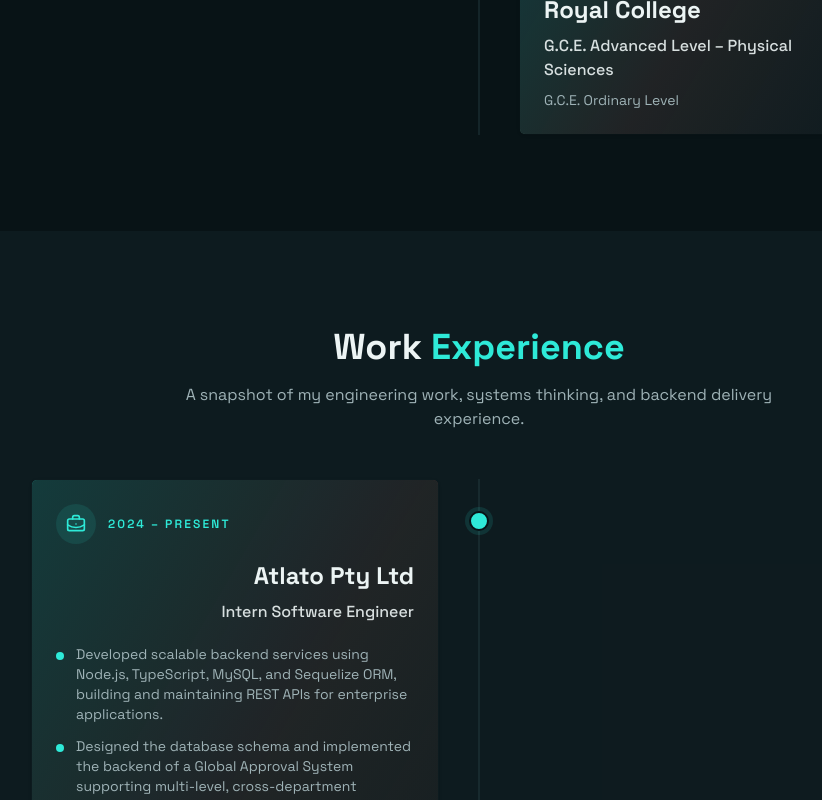
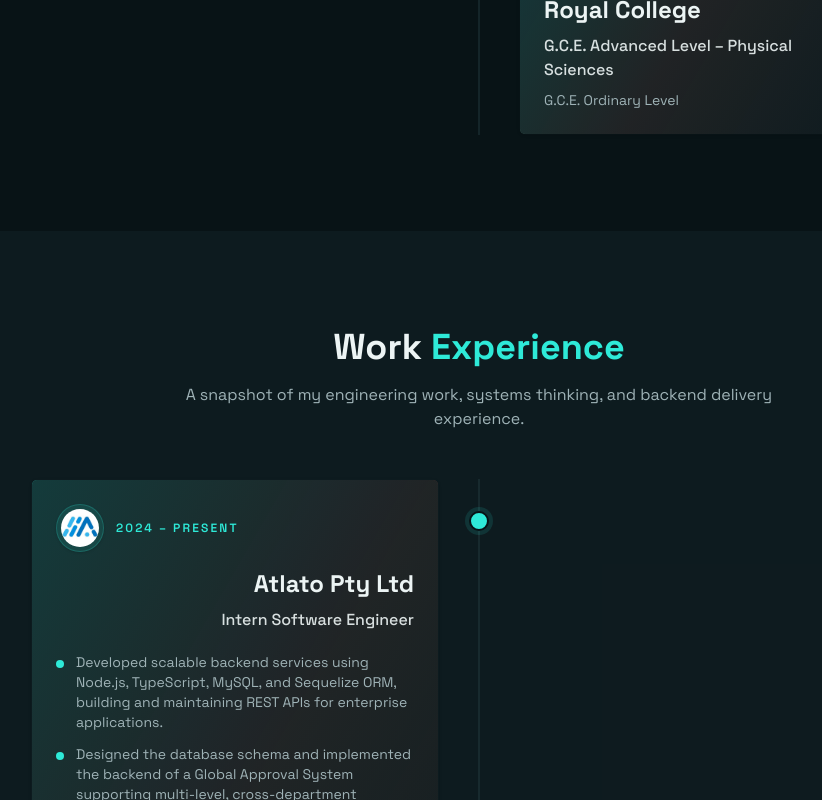
Before and after one commit to nirmal-404/portfolio, a React (Vite) app: page / in a window 1280 px wide. Shown: the part 3285-4085 px from the top of the page, without its empty margins (161-983 px from the left). Built offline with nearby package versions, Linux system fonts and the light colour scheme; no server answers.

Commit message:
added the scool and compnay websites

```diff
--- a/src/components/EducationSection.jsx
+++ b/src/components/EducationSection.jsx
@@ -6,6 +6,7 @@
     {
         period: '2023 – Present',
         institution: 'SLIIT',
+        website: 'https://www.sliit.lk/',
         title: 'BSc (Hons) in Information Technology',
         subtitle: 'Specialization in Software Engineering',
         icon: '/icons/sliit.png',
@@ -13,6 +14,7 @@
     {
         period: '2013 – 2023',
         institution: 'Royal College',
+        website: 'https://royalcollege.lk/',
         title: 'G.C.E. Advanced Level – Physical Sciences',
         subtitle: 'G.C.E. Ordinary Level',
         icon: '/icons/royalcollege.png',
@@ -66,7 +68,14 @@
                                                     </span>
                                                 </div>
 
-                                                <h3 className="text-xl md:text-2xl font-bold text-foreground">{entry.institution}</h3>
+                                                <a
+                                                    href={entry.website}
+                                                    target="_blank"
+                                                    rel="noopener noreferrer"
+                                                    className="inline-block text-xl md:text-2xl font-bold text-foreground hover:text-primary transition-colors duration-300"
+                                                >
+                                                    {entry.institution}
+                                                </a>
                                                 <p className="mt-2 text-base font-medium text-foreground/90">{entry.title}</p>
                                                 <p className="mt-2 text-sm text-muted-foreground">{entry.subtitle}</p>
                                             </motion.article>
--- a/src/components/ExperienceSection.jsx
+++ b/src/components/ExperienceSection.jsx
@@ -1,14 +1,14 @@
 import React from 'react'
 import { motion } from 'framer-motion'
-import { BriefcaseBusiness, Building2, Sparkles } from 'lucide-react'
 import { cn } from '@/lib/utils'
 
 const experienceEntries = [
     {
         period: '2024 – Present',
         company: 'Atlato Pty Ltd',
+        website: 'https://www.atlato.com/',
         role: 'Intern Software Engineer',
-        icon: BriefcaseBusiness,
+        icon: '/icons/atlato.png',
         points: [
             'Developed scalable backend services using Node.js, TypeScript, MySQL, and Sequelize ORM, building and maintaining REST APIs for enterprise applications.',
             'Designed the database schema and implemented the backend of a Global Approval System supporting multi-level, cross-department workflows and rule-based auto-approvals.',
@@ -36,7 +36,6 @@
 
                     <div className="space-y-8 md:space-y-12">
                         {experienceEntries.map((entry, index) => {
-                            const Icon = entry.icon
                             const isLeft = index % 2 === 0
 
                             return (
@@ -56,15 +55,26 @@
                                         )}>
                                             <motion.article className="gradient-border p-6 card-hover shadow-sm">
                                                 <div className="flex items-center gap-3 mb-4 md:justify-start">
-                                                    <div className="flex h-10 w-10 items-center justify-center rounded-full bg-primary/10 text-primary">
-                                                        <Icon className="h-5 w-5" />
+                                                    <div className="flex h-12 w-12 items-center justify-center rounded-full bg-primary/10 p-1 text-primary overflow-hidden border border-primary/20 shadow-sm">
+                                                        <img
+                                                            src={entry.icon}
+                                                            alt={entry.company}
+                                                            className="h-full w-full rounded-full object-cover"
+                                                        />
                                                     </div>
                                                     <span className="text-xs font-semibold uppercase tracking-[0.18em] text-primary">
                                                         {entry.period}
                                                     </span>
                                                 </div>
 
-                                                <h3 className="text-xl md:text-2xl font-bold text-foreground">{entry.company}</h3>
+                                                <a
+                                                    href={entry.website}
+                                                    target="_blank"
+                                                    rel="noopener noreferrer"
+                                                    className="inline-block text-xl md:text-2xl font-bold text-foreground hover:text-primary transition-colors duration-300"
+                                                >
+                                                    {entry.company}
+                                                </a>
                                                 <p className="mt-2 text-base font-medium text-foreground/90">{entry.role}</p>
 
                                                 <ul className="mt-5 space-y-3 text-sm text-muted-foreground text-left md:text-left">
```
Also changed, not shown: public/icons/atlato.png (added).
